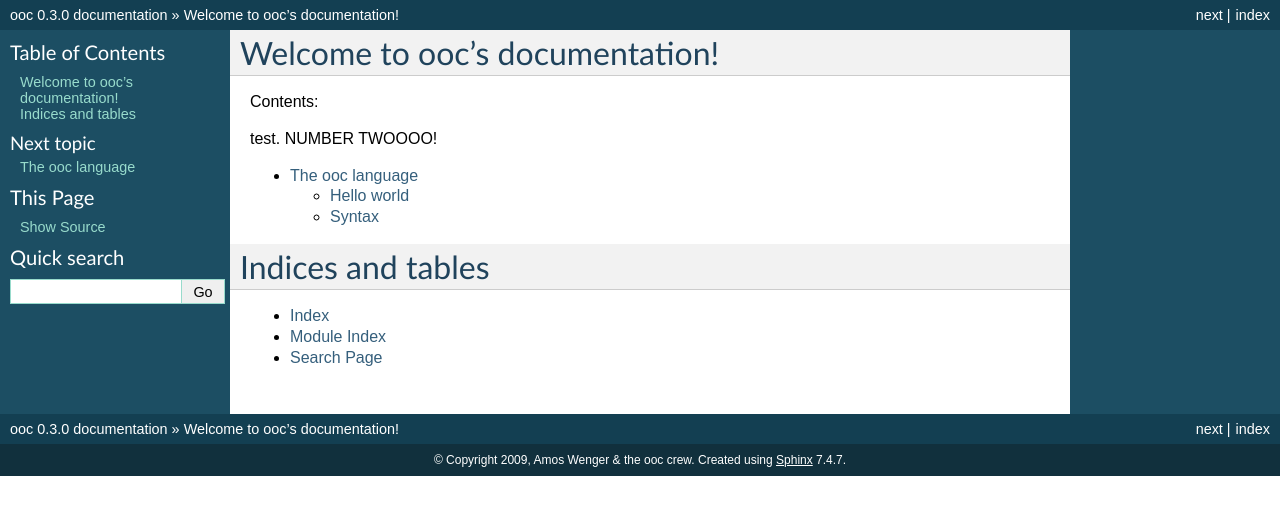
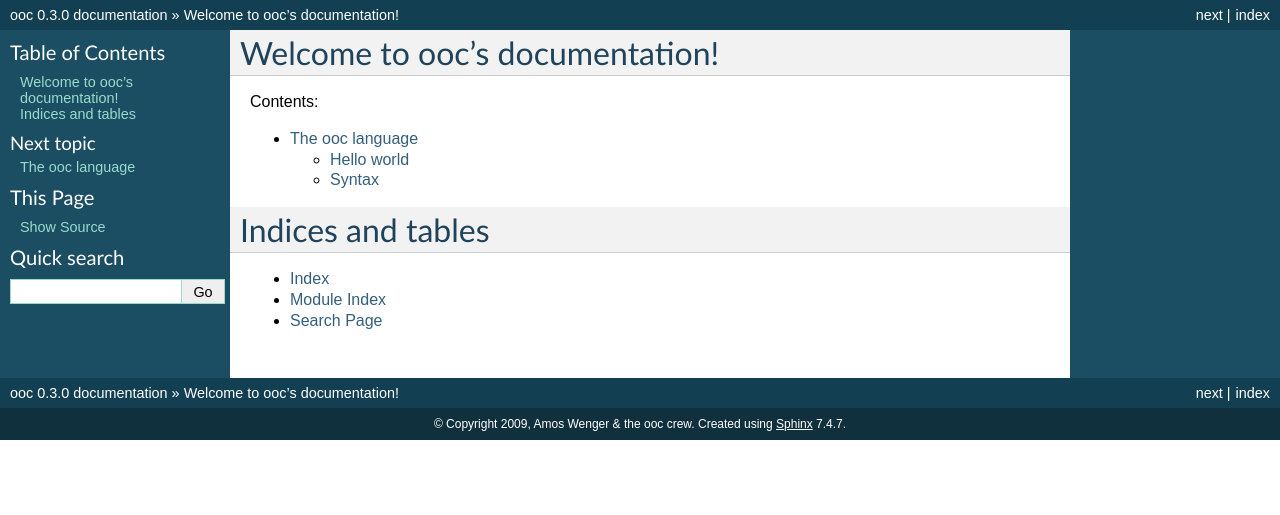
Before and after one commit to fasterthanlime/ooc-docs, a Sphinx documentation site: the page built from source/index.rst, in a window 1280 px wide. Shown: the top 515 px of the page. Built offline with Sphinx 7.4.7, drawn with Linux system fonts in a browser that asks for light colours.

Commit message:
Removed TEST twoo on main index.rst

```diff
--- a/source/index.rst
+++ b/source/index.rst
@@ -7,8 +7,6 @@
 ===============================
 
 Contents:
-
-test. NUMBER TWOOOO!
 
 .. toctree::
    :maxdepth: 2
```
